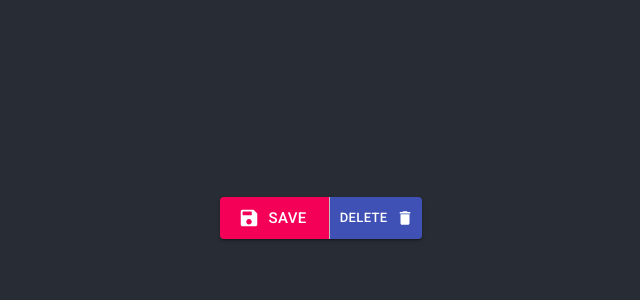
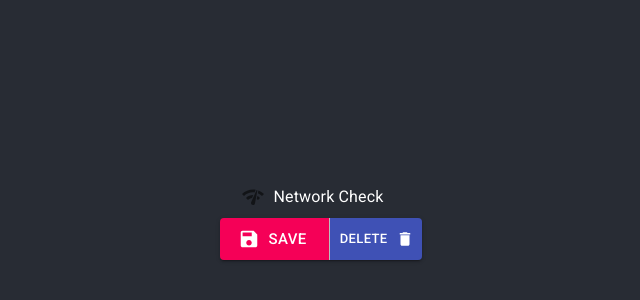
Before and after one commit to businan/reactStyledCompAndMaterialUI, a React (Create React App) app: page / in a window 1280 px wide. Shown: the part 182-482 px from the top of the page, without its empty margins (319-959 px from the left). Built offline with nearby package versions, Linux system fonts and the light colour scheme.

Commit message:
add checkedBox

```diff
--- a/src/App.js
+++ b/src/App.js
@@ -1,6 +1,6 @@
 import "./App.css";
 import MaterialUIComponents from "./components/material-ui";
-import StyledComponents from "./components/styled-comp/index";
+// import StyledComponents from "./components/styled-comp/index";
 
 function App() {
     return (
--- a/src/components/material-ui/checkBox/CheckBoxComp.js
+++ b/src/components/material-ui/checkBox/CheckBoxComp.js
@@ -0,0 +1,34 @@
+import React from 'react'
+import Checkbox from '@material-ui/core/Checkbox';
+import FormControlLabel from '@material-ui/core/FormControlLabel';
+import NetworkCheckIcon from "@material-ui/icons/NetworkCheck"
+
+const CheckBoxComp = () => {
+    const [checked, setChecked] = React.useState(false)
+    console.log("check", checked)
+    return (
+        <FormControlLabel
+            control={
+                <Checkbox
+                    icon={<NetworkCheckIcon/>}
+                    checkedIcon={<NetworkCheckIcon/>}
+                    checked={checked}
+                    // onChange={() => setChecked(prev => !prev)}
+                    onChange={(e) => setChecked(e.target.checked)}
+                />
+            }
+            label="Network Check"
+        >
+
+
+
+
+
+
+        </FormControlLabel>
+
+
+    )
+}
+
+export default CheckBoxComp
--- a/src/components/material-ui/index.js
+++ b/src/components/material-ui/index.js
@@ -1,9 +1,11 @@
 import React from 'react'
 import Buttons from './buttons/Buttons'
+import CheckBoxComp from './checkBox/CheckBoxComp'
 
 const MaterialUIComponents = () => {
     return (
         <>
+            <CheckBoxComp />
             <Buttons />
         </>
     )
```
